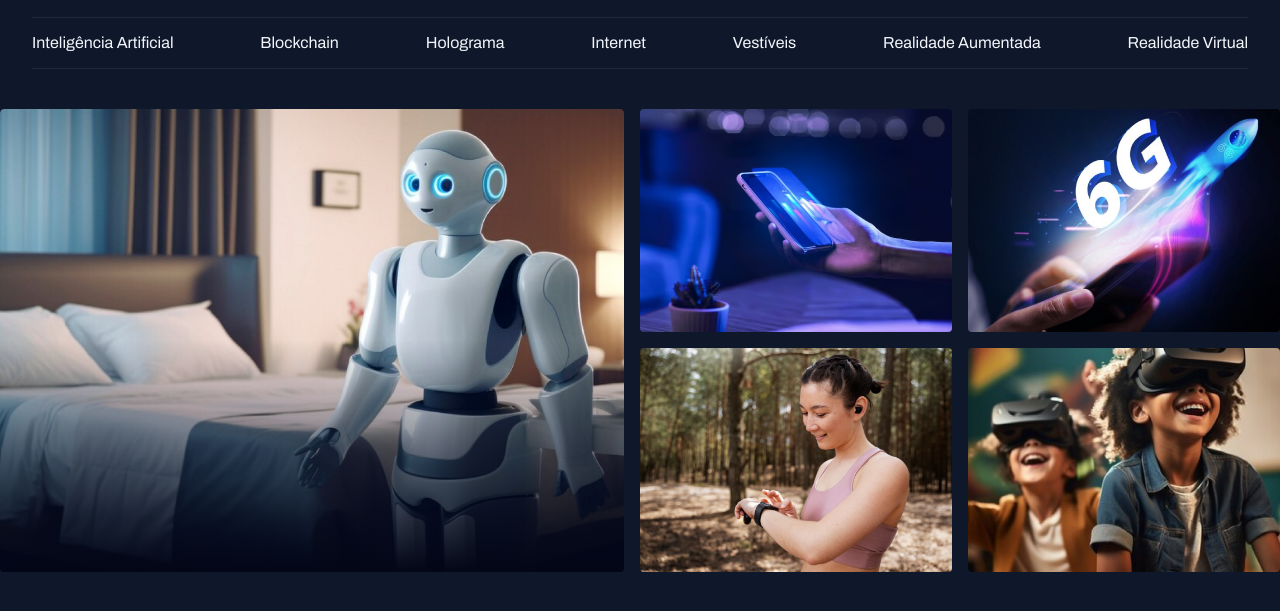
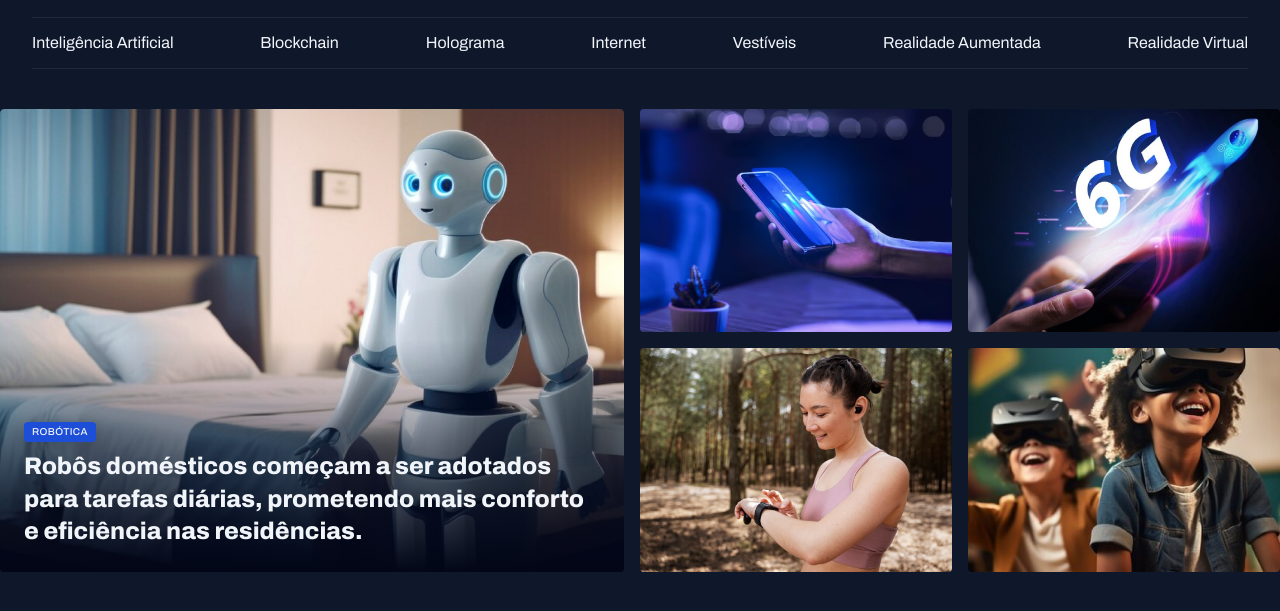
Before and after one commit to carolsauhi/projeto-portal-noticias, a plain HTML site: page index.html in a window 1280 px wide. Shown: the part 55-666 px from the top of the page. Drawn offline with Linux system fonts and the light colour scheme; a web font is replaced by a local one.

Commit message:
Ajustando o conteudo do card.

```diff
--- a/index.html
+++ b/index.html
@@ -1,5 +1,6 @@
 <!DOCTYPE html>
 <html lang="pt-BR">
+
 <head>
   <link rel="preconnect" href="https://fonts.googleapis.com">
   <link rel="preconnect" href="https://fonts.gstatic.com" crossorigin>
@@ -8,9 +9,12 @@
   <meta name="viewport" content="width=device-width, initial-scale=1.0">
   <link rel="stylesheet" href="styles/index.css">
 
-  <link href="https://fonts.googleapis.com/css2?family=Alice&family=Archivo:ital,wght@0,100..900;1,100..900&family=Poppins:wght@400;700&display=swap" rel="stylesheet">
+  <link
+    href="https://fonts.googleapis.com/css2?family=Alice&family=Archivo:ital,wght@0,100..900;1,100..900&family=Poppins:wght@400;700&display=swap"
+    rel="stylesheet">
   <title>Portal de notícias</title>
 </head>
+
 <body>
   <header class="container">
     <nav id="primary" class="grid grid-flow-col">
@@ -36,15 +40,22 @@
       <a href="#">Internet</a>
       <a href="#">Vestíveis</a>
       <a href="#">Realidade Aumentada</a>
-      <a href="#">Realidade  Virtual</a>
+      <a href="#">Realidade Virtual</a>
     </nav>
   </header>
 
   <main class="grid conatiner">
     <section id="featured" class="grid grid-flow-col gap-16">
-      <div class="card">
+      <figure class="card">
         <img src="assets/images/Image 01.png" alt="">
-      </div>
+
+        <figcaption>
+          <span class="content-tag">robótica</span>
+          <h2 class="text-2xl">
+            Robôs domésticos começam a ser adotados para tarefas diárias, prometendo mais conforto e eficiência nas
+            residências.</h2>
+        </figcaption>
+      </figure>
 
       <div class="grid grid-cols-2 gap-16">
         <div>
@@ -63,4 +74,5 @@
     </section>
   </main>
 </body>
+
 </html>
--- a/styles/global.css
+++ b/styles/global.css
@@ -59,3 +59,15 @@ img {
 main {
   margin-top: 40px;
 }
+
+.content-tag {
+  display: inline-block;
+  background-color: var(--brand-color-dark);
+  padding: 4px 8px;
+  border-radius: 4px;
+  font: 500 10px/1.2 var(--font-family);
+  text-transform: uppercase;
+  letter-spacing: 0.04em;
+  color: var(--text-color-primary);
+  box-shadow: 0px 4px 16px rgba(2,6,23,0.251);
+}
--- a/styles/sections.css
+++ b/styles/sections.css
@@ -22,4 +22,15 @@
       #020617 100%
     );
   }
+
+  figcaption {
+    position: absolute;
+    bottom: 0;
+
+    padding: 24px;
+
+    h2 {
+      margin-top: 8px;
+    }
+  }
 }
--- a/styles/utility.css
+++ b/styles/utility.css
@@ -14,3 +14,19 @@
 .gap-16{
   gap: 16px;
 }
+
+.text-2xl {
+  font: var(--h1);
+}
+
+.text-xl {
+  font: var(--h2);
+}
+
+.text-lg {
+  font: var(--h3);
+}
+
+.text-sm {
+  font: var(--text-sm);
+}
```
